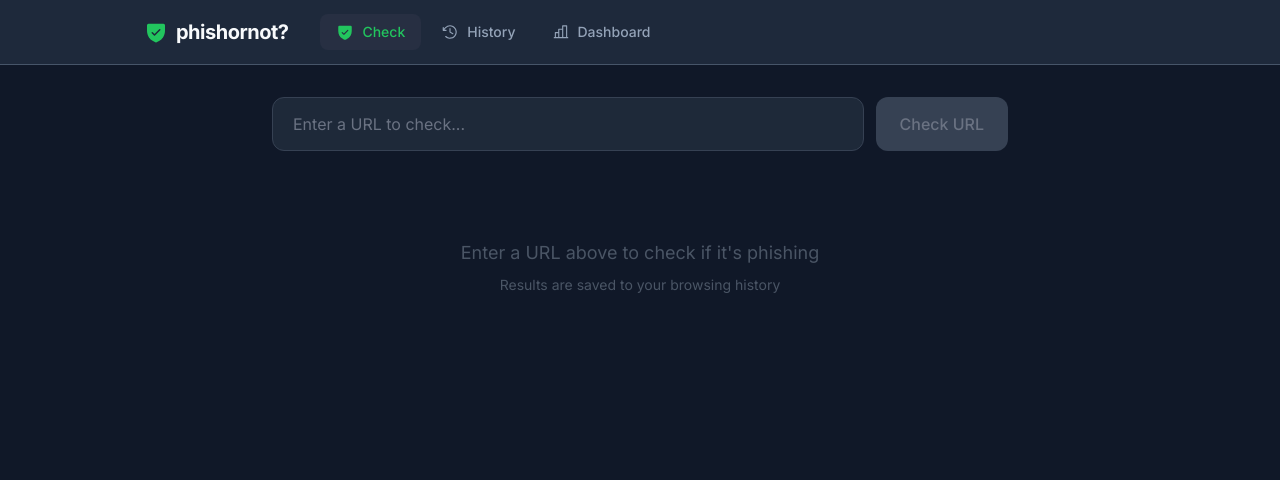
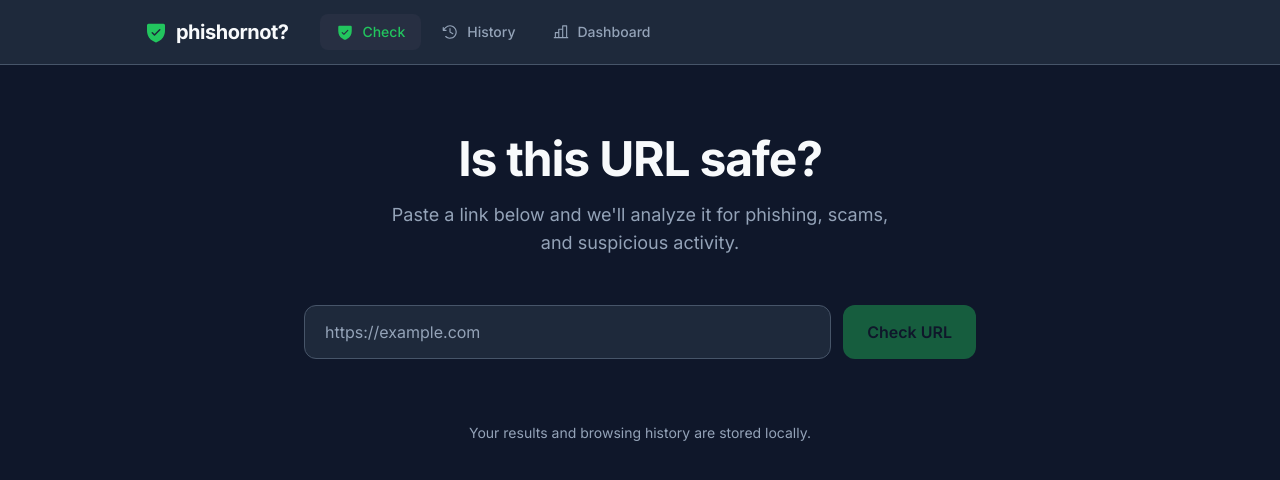
Before and after one commit to AhmadSyahmi1123/phishornot, a React (Vite) app in the folder frontend/: page / in a window 1280 px wide. Shown: the top 480 px of the page. Built offline with nearby package versions, Linux system fonts and the light colour scheme.

Commit message:
feat: redesign CheckPage with hero layout and new tokens

```diff
--- a/frontend/src/App.jsx
+++ b/frontend/src/App.jsx
@@ -111,20 +111,32 @@ function CheckPage({ history, onNewResult }) {
   }
 
   return (
-    <div className="space-y-6">
+    <div className="space-y-8">
+      {/* Hero */}
+      {!result && !loading && !error && (
+        <div className="text-center pt-8 pb-4">
+          <h2 className="text-4xl sm:text-5xl font-bold text-[#F8FAFC] tracking-tight leading-tight">
+            Is this URL safe?
+          </h2>
+          <p className="mt-3 text-lg text-text-muted max-w-lg mx-auto">
+            Paste a link below and we'll analyze it for phishing, scams, and suspicious activity.
+          </p>
+        </div>
+      )}
+
       {/* Input Form */}
-      <form onSubmit={handleCheck} className="flex gap-3">
+      <form onSubmit={handleCheck} className="flex gap-3 max-w-2xl mx-auto">
         <input
           type="text"
-          placeholder="Enter a URL to check..."
+          placeholder="https://example.com"
           value={url}
           onChange={(e) => setUrl(e.target.value)}
-          className="flex-1 bg-gray-800 border border-gray-700 rounded-xl px-5 py-3.5 text-gray-200 placeholder-gray-500 focus:outline-none focus:border-gray-600 transition-colors"
+          className="flex-1 bg-surface border border-border rounded-xl px-5 py-3.5 text-[#F8FAFC] placeholder-text-muted focus:outline-none focus:border-accent focus:ring-2 focus:ring-accent/30 transition-all duration-150 text-base"
         />
         <button
           type="submit"
           disabled={loading || !url.trim()}
-          className="px-6 py-3.5 bg-indigo-600 hover:bg-indigo-500 disabled:bg-gray-700 disabled:text-gray-500 text-white rounded-xl font-medium transition-colors"
+          className="px-6 py-3.5 bg-accent hover:opacity-90 disabled:opacity-40 disabled:cursor-not-allowed text-[#0F172A] rounded-xl font-semibold motion-safe:transition-all duration-150 active:scale-[0.98] cursor-pointer focus-visible:ring-2 focus-visible:ring-accent/30 focus-visible:outline-none"
         >
           {loading ? (
             <span className="flex items-center gap-2">
@@ -142,15 +154,15 @@ function CheckPage({ history, onNewResult }) {
 
       {/* Error */}
       {error && (
-        <div className="bg-red-900/30 border border-red-800 rounded-xl p-4 text-red-400 text-sm">
+        <div className="max-w-2xl mx-auto bg-destructive-muted border border-destructive/30 rounded-xl p-4 text-destructive text-sm motion-safe:animate-[fadeIn_200ms_ease]">
           {error}
         </div>
       )}
 
       {/* Loading */}
       {loading && (
-        <div className="flex flex-col items-center py-12 text-gray-500">
-          <svg className="animate-spin w-8 h-8 mb-3" fill="none" viewBox="0 0 24 24">
+        <div className="flex flex-col items-center py-16 text-text-muted motion-safe:animate-[fadeIn_200ms_ease]">
+          <svg className="animate-spin w-8 h-8 mb-4 text-accent" fill="none" viewBox="0 0 24 24">
             <circle className="opacity-25" cx="12" cy="12" r="10" stroke="currentColor" strokeWidth="4" />
             <path className="opacity-75" fill="currentColor" d="M4 12a8 8 0 018-8V0C5.373 0 0 5.373 0 12h4z" />
           </svg>
@@ -160,15 +172,28 @@ function CheckPage({ history, onNewResult }) {
 
       {/* Result */}
       {result && !loading && (
-        <ResultCard result={result} resultId={resultId} />
+        <div className="motion-safe:animate-[fadeInSlideUp_300ms_ease]">
+          <ResultCard result={result} resultId={resultId} />
+        </div>
       )}
 
       {!result && !loading && !error && (
-        <div className="text-center py-16 text-gray-600">
-          <p className="text-lg">Enter a URL above to check if it's phishing</p>
-          <p className="text-sm mt-2">Results are saved to your browsing history</p>
+        <div className="text-center py-8 text-text-muted">
+          <p className="text-sm">Your results and browsing history are stored locally.</p>
         </div>
       )}
+
+      {/* Keyframe for fade-in */}
+      <style>{`
+        @keyframes fadeIn {
+          from { opacity: 0; }
+          to { opacity: 1; }
+        }
+        @keyframes fadeInSlideUp {
+          from { opacity: 0; transform: translateY(8px); }
+          to { opacity: 1; transform: translateY(0); }
+        }
+      `}</style>
     </div>
   )
 }
@@ -195,7 +220,7 @@ export default function App() {
   }
 
   return (
-    <div className="min-h-screen bg-gray-900 text-gray-100">
+    <div className="min-h-screen bg-[#0F172A] text-[#F8FAFC]">
       <NavBar />
       <main className="max-w-3xl mx-auto px-4 py-8">
         <Routes>
```
